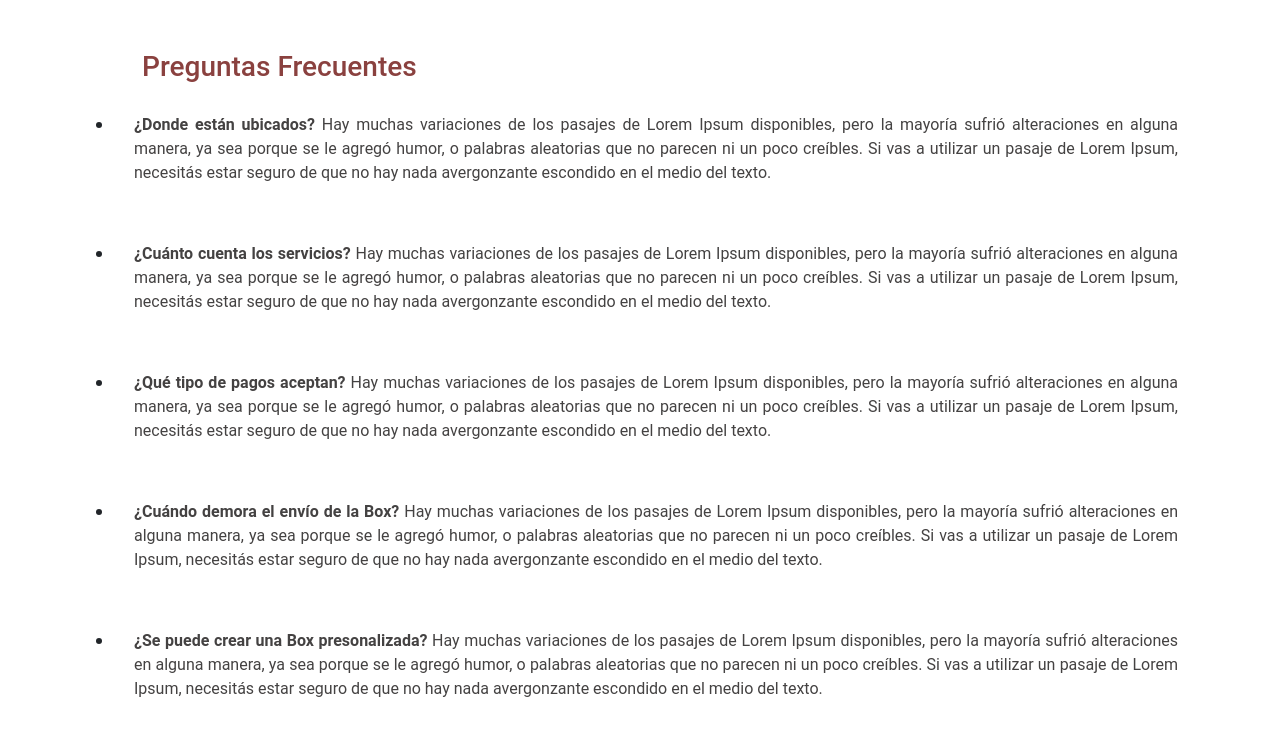
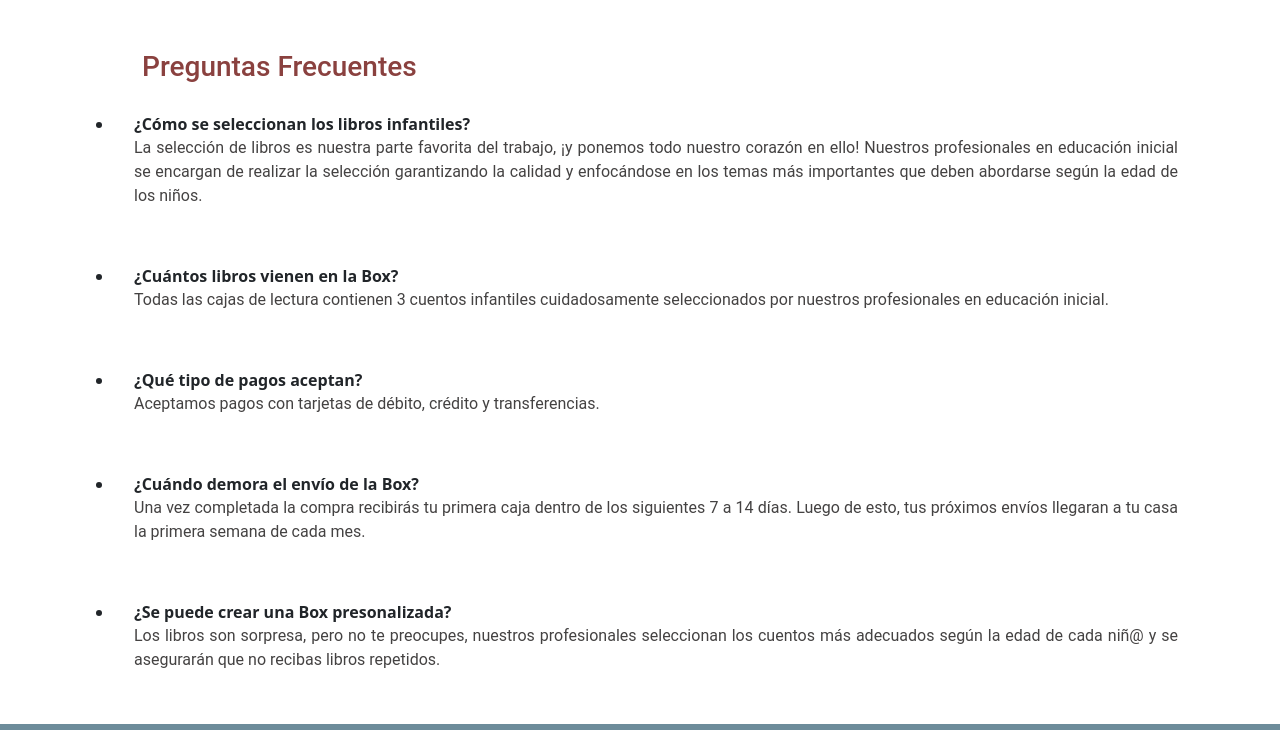
Before and after one commit to YeseniaMarquez/sass_seo, a website: page pages/preguntasFrecuentes.html in a window 1280 px wide. Shown: the part 450-1180 px from the top of the page. Drawn offline with nearby package versions, Linux system fonts and the light colour scheme; some packages are replaced by stand-ins of ours; a script that the page names is missing.

Commit message:
cambios para tercera entrega

```diff
--- a/pages/preguntasFrecuentes.html
+++ b/pages/preguntasFrecuentes.html
@@ -5,8 +5,8 @@
     <meta http-equiv="X-UA-Compatible" content="IE=edge">
     <meta name="viewport" content="width=device-width, initial-scale=1, shrink-to-fit=no">
     <!-- Etiquetas para SEO -->
-    <meta name="description" content="Asesorías educativas y de crianza respetuosa para padres. Literatura infantil.">
-    <meta name="keywords"  content="entretención para niños,asesorias educativas,crianza respetuosa,literatura infantil,cuentos para niños,zona central">
+    <meta name="description" content="Preguntas más comunes acerca de servicios y productos.">
+    <meta name="keywords"  content="forma de compra, valor de servicios, metodo de envio, donde se ubica, zona central">
     <link rel="icon" href="../assets/img/favicon.png"/>
     <link href="https://cdn.jsdelivr.net/npm/bootstrap@5.1.3/dist/css/bootstrap.min.css" rel="stylesheet" integrity="sha384-1BmE4kWBq78iYhFldvKuhfTAU6auU8tT94WrHftjDbrCEXSU1oBoqyl2QvZ6jIW3" crossorigin="anonymous">
     <link rel="stylesheet" href="https://cdn.jsdelivr.net/npm/bootstrap-icons@1.8.1/font/bootstrap-icons.css" />
@@ -57,19 +57,25 @@
 					<h3 class="faq__titulo">Preguntas Frecuentes</h3>
 					<ul class="faq__lista">
 						<li class="faq__item">
-							<p ><strong>¿Donde están ubicados?</strong> Hay muchas variaciones de los pasajes de Lorem Ipsum disponibles, pero la mayoría sufrió alteraciones en alguna manera, ya sea porque se le agregó humor, o palabras aleatorias que no parecen ni un poco creíbles. Si vas a utilizar un pasaje de Lorem Ipsum, necesitás estar seguro de que no hay nada avergonzante escondido en el medio del texto.</p>
+							<strong>¿Cómo se seleccionan los libros infantiles?</strong>
+                            <p>La selección de libros es nuestra parte favorita del trabajo, ¡y ponemos todo nuestro corazón en ello! Nuestros profesionales en educación inicial se encargan de realizar la selección garantizando la calidad y enfocándose en los temas más importantes que deben abordarse según la edad de los niños.</p>
 						</li>
 						<li class="faq__item">
-							<p ><strong>¿Cuánto cuenta los servicios?</strong> Hay muchas variaciones de los pasajes de Lorem Ipsum disponibles, pero la mayoría sufrió alteraciones en alguna manera, ya sea porque se le agregó humor, o palabras aleatorias que no parecen ni un poco creíbles. Si vas a utilizar un pasaje de Lorem Ipsum, necesitás estar seguro de que no hay nada avergonzante escondido en el medio del texto.</p>
+							<strong>¿Cuántos libros vienen en la Box?</strong>
+                            <p>Todas las cajas de lectura contienen 3 cuentos infantiles cuidadosamente seleccionados por nuestros profesionales en educación inicial.</p>
+
 						</li>
 						<li class="faq__item">
-							<p><strong>¿Qué tipo de pagos aceptan?</strong> Hay muchas variaciones de los pasajes de Lorem Ipsum disponibles, pero la mayoría sufrió alteraciones en alguna manera, ya sea porque se le agregó humor, o palabras aleatorias que no parecen ni un poco creíbles. Si vas a utilizar un pasaje de Lorem Ipsum, necesitás estar seguro de que no hay nada avergonzante escondido en el medio del texto.</p>
+							<strong>¿Qué tipo de pagos aceptan?</strong>
+                            <p>Aceptamos pagos con tarjetas de débito, crédito y transferencias.</p>
 						</li>
 						<li class="faq__item">
-							<p><strong>¿Cuándo demora el envío de la Box?</strong> Hay muchas variaciones de los pasajes de Lorem Ipsum disponibles, pero la mayoría sufrió alteraciones en alguna manera, ya sea porque se le agregó humor, o palabras aleatorias que no parecen ni un poco creíbles. Si vas a utilizar un pasaje de Lorem Ipsum, necesitás estar seguro de que no hay nada avergonzante escondido en el medio del texto.</p>
+							<strong>¿Cuándo demora el envío de la Box?</strong>
+                            <p>Una vez completada la compra recibirás tu primera caja dentro de los siguientes 7 a 14 días. Luego de esto, tus próximos envíos llegaran a tu casa la primera semana de cada mes.</p>
 						</li>
 						<li class="faq__item">
-							<p><strong>¿Se puede crear una Box presonalizada?</strong> Hay muchas variaciones de los pasajes de Lorem Ipsum disponibles, pero la mayoría sufrió alteraciones en alguna manera, ya sea porque se le agregó humor, o palabras aleatorias que no parecen ni un poco creíbles. Si vas a utilizar un pasaje de Lorem Ipsum, necesitás estar seguro de que no hay nada avergonzante escondido en el medio del texto.</p>
+							<strong>¿Se puede crear una Box presonalizada?</strong>
+                            <p>Los libros son sorpresa, pero no te preocupes, nuestros profesionales seleccionan los cuentos más adecuados según la edad de cada niñ@ y se asegurarán que no recibas libros repetidos.</p>
 						</li>
 					</ul>
 				</div>
```
Also changed, not shown: pages/contacto.html (+2 -2 lines), pages/librosinfantiles.html (+2 -2 lines), pages/servicios.html (+2 -2 lines), pages/sobremi.html (+2 -2 lines), 2 other files.
